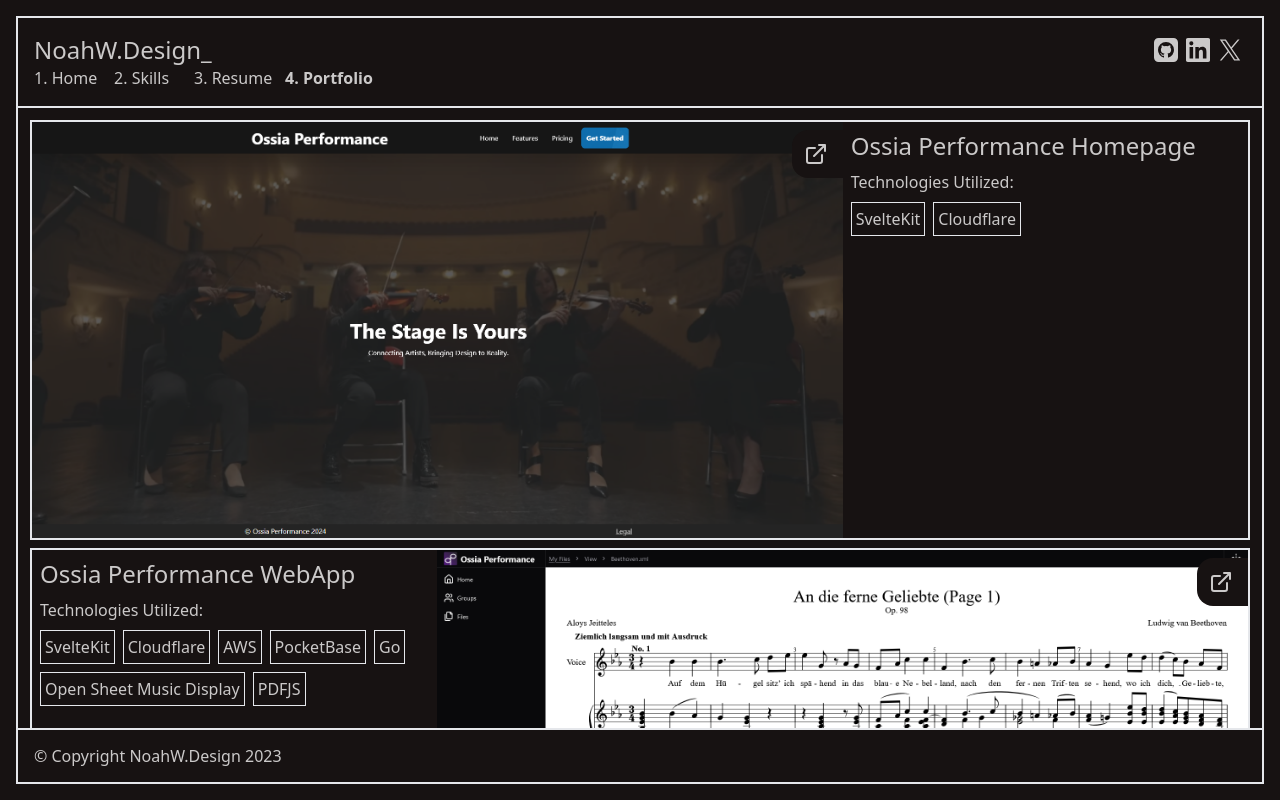
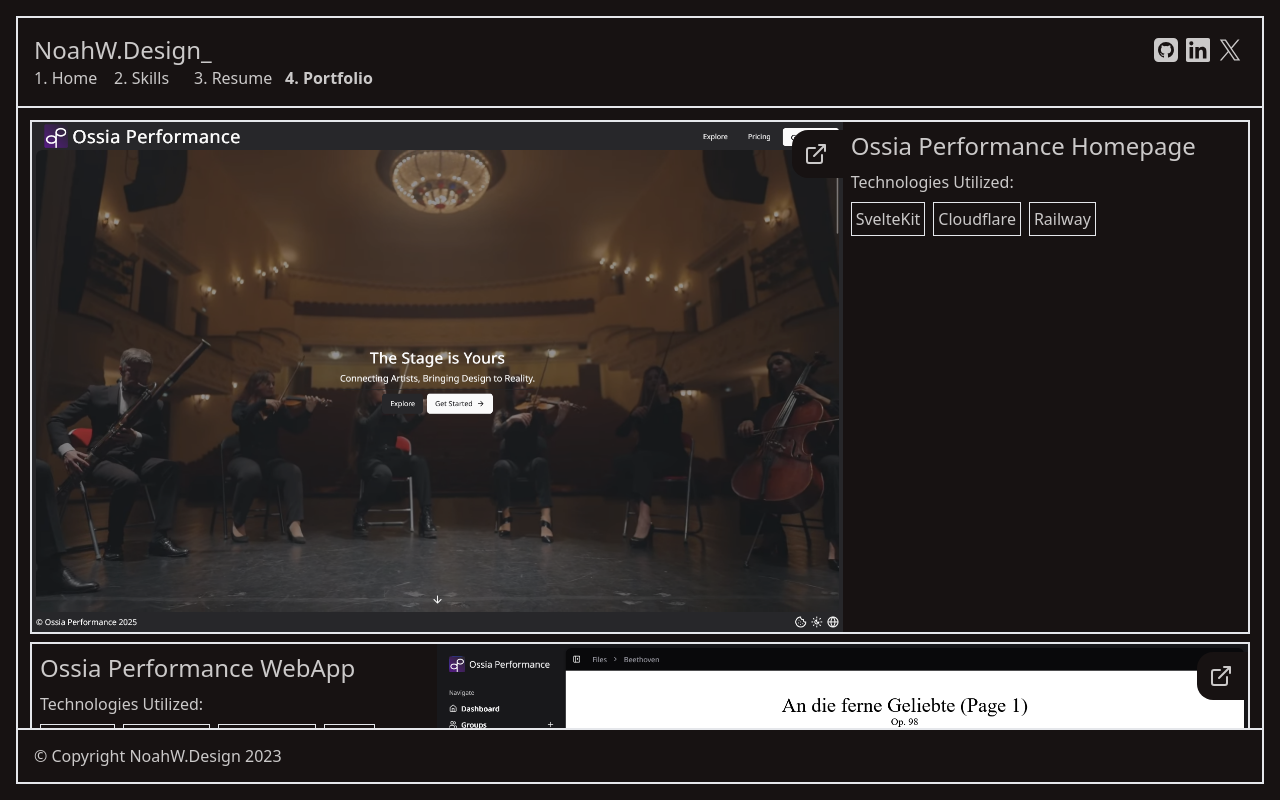
Before and after one commit to LuminareHQ/noahwdesign, a SvelteKit app: page /portfolio in a window 1280 px wide. Built offline with nearby package versions, Linux system fonts and the light colour scheme.

Commit message:
updated portfolio

```diff
--- a/src/routes/portfolio/+page.svelte
+++ b/src/routes/portfolio/+page.svelte
@@ -9,25 +9,17 @@
     imageSrc="/ossia-performance-homepage.png"
     useImage="true"
     link="https://ossiaperformance.com"
-    technologies={["SvelteKit", "Cloudflare"]}
+    technologies={["SvelteKit", "Cloudflare", "Railway"]}
     index="0" />
   <PortfolioItem
     title="Ossia Performance WebApp"
-    iframeSrc="https://app.ossiaperformance.com"
+    iframeSrc="https://ossiaperformance.com/app"
     imageSrc="/ossia-performance-app.png"
-    link="https://app.ossiaperformance.com"
-    technologies={[
-      "SvelteKit",
-      "Cloudflare",
-      "AWS",
-      "PocketBase",
-      "Go",
-      "Open Sheet Music Display",
-      "PDFJS",
-    ]}
+    link="https://ossiaperformance.com/app"
+    technologies={["SvelteKit", "Cloudflare", "PostgreSQL", "Redis", "Open Sheet Music Display", "PDFJS", "ViewerJS", "AWS", "Railway"]}
     useImage="true"
     index="1" />
-  <PortfolioItem
+  <!-- <PortfolioItem
     title="Open Marching"
     iframeSrc="https://openmarching.org"
     imageSrc="/open-marching.png"
@@ -39,7 +31,7 @@
       "Lua",
     ]}
     useImage={true}
-    index="2" />
+    index="2" /> -->
 <!--  <PortfolioItem-->
 <!--    title="MarchLink"-->
 <!--    iframeSrc="https://development.marchlink.com"-->
```
Also changed, not shown: static/ossia-performance-app.png, static/ossia-performance-homepage.png.
